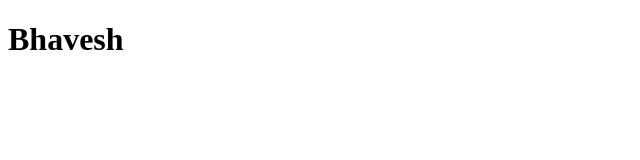
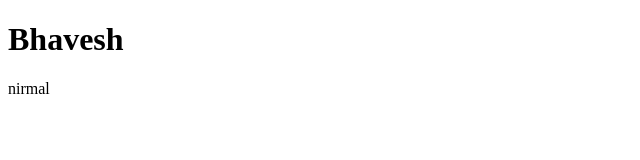
Before and after one commit to Bhavesh2302/Practise-1, a plain HTML site: page index.html in a window 1280 px wide. Shown: the full height of the page, 0-640 px from the left. Drawn offline with Linux system fonts and the light colour scheme.

Commit message:
add p tag

```diff
--- a/index.html
+++ b/index.html
@@ -8,5 +8,6 @@
 </head>
 <body>
     <h1>Bhavesh</h1>
+    <p>nirmal</p>
 </body>
 </html>
```
